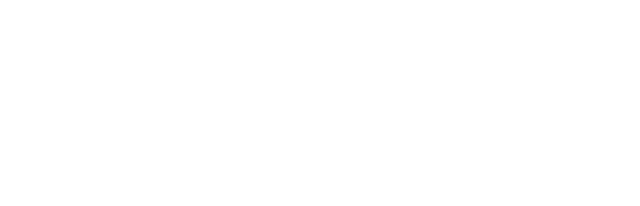
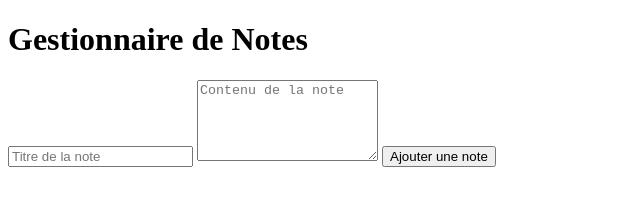
Before and after one commit to MontagneIhsane/GestionnairedeNote, a plain HTML site: page index.html in a window 1280 px wide. Shown: the whole page, without its empty margins (0-640 px from the left). Drawn offline with Linux system fonts and the light colour scheme.

Commit message:
ajout de la div principale

```diff
--- a/index.html
+++ b/index.html
@@ -4,9 +4,18 @@
     <meta charset="UTF-8">
     <meta name="viewport" content="width=device-width, initial-scale=1.0">
     <link rel="stylesheet" href="style.css">
-    <title>Document</title>
+    <title>Gestionnaire de note</title>
 </head>
 <body>
+    <div class="container">
+        <h1>Gestionnaire de Notes</h1>
+        <form class="note-form">
+            <input type="text" id="note-title" placeholder="Titre de la note" required>
+            <textarea id="note-content" placeholder="Contenu de la note" rows="5" required></textarea>
+            <button type="submit">Ajouter une note</button>
+        </form>
+        <div class="notes" id="notes-container"></div>
+    </div>
 
     <script src="script.js"></script>
 </body>
```
